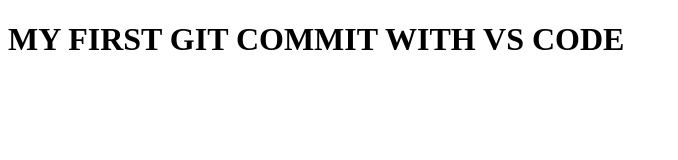
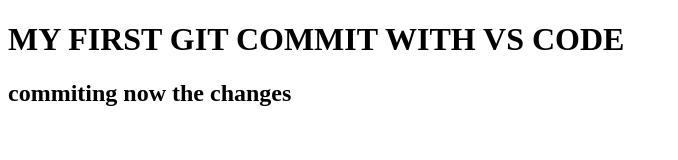
Before and after one commit to kanak109/myFirstWebsite, a plain HTML site: page home.html in a window 1280 px wide. Shown: the whole page, without its empty margins (0-678 px from the left). Drawn offline with Linux system fonts and the light colour scheme.

Commit message:
learning git

```diff
--- a/home.html
+++ b/home.html
@@ -9,6 +9,7 @@
 </head>
 <body>
     <h1>MY FIRST GIT COMMIT WITH VS CODE</h1>
+    <h2>commiting now the changes</h2>
 
 
 
```
